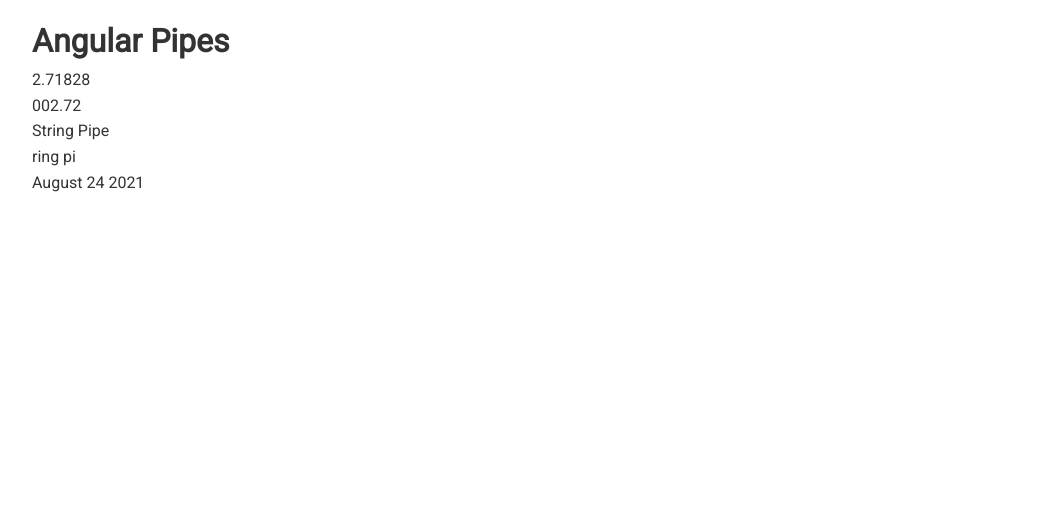
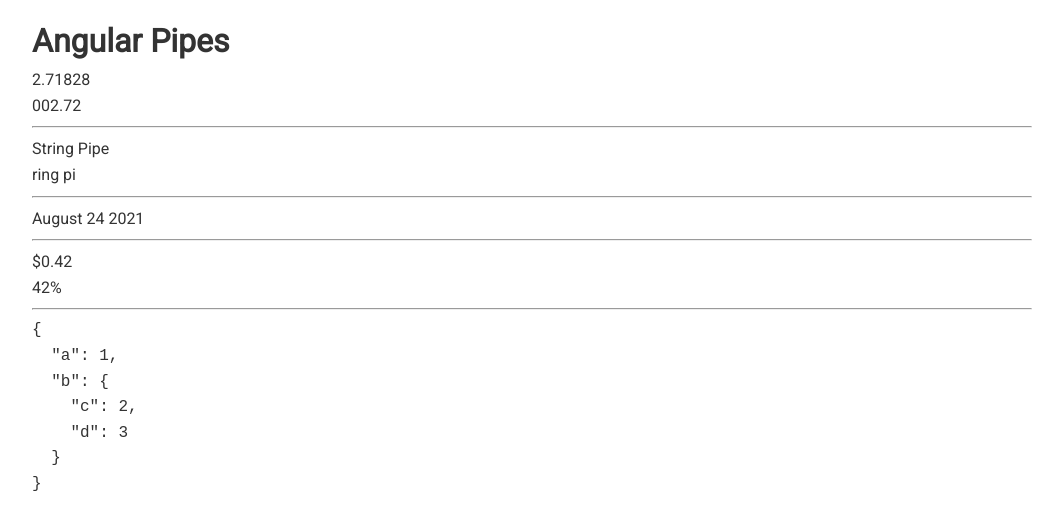
Before and after one commit to sergeynagorny/angular-basics, an Angular app: page / in a window 1280 px wide. Shown: the top 530 px of the page, without its empty margins (108-1171 px from the left). Built offline with nearby package versions, Linux system fonts and the light colour scheme.

Commit message:
currency percent json

```diff
--- a/src/app/app.component.html
+++ b/src/app/app.component.html
@@ -3,9 +3,14 @@
 
   <p>{{ e | number:'1.1-5' }}</p> <!-- 2.71828 -->
   <p>{{ e | number:'3.1-2' }}</p> <!-- 002.72 -->
-
+  <hr/>
   <p>{{ str | lowercase | uppercase | titlecase }}</p>
   <p>{{ str | slice:2:-2 }}</p> <!-- ring pi -->
-
+  <hr/>
   <p>{{ date | date:'MMMM dd yyy' }}</p>
+  <hr/>
+  <p>{{ float | currency }}</p>
+  <p>{{ float | percent }}</p>
+  <hr/>
+  <pre>{{ obj | json }}</pre>
 </div>
--- a/src/app/app.component.ts
+++ b/src/app/app.component.ts
@@ -9,4 +9,12 @@
   e: number = Math.E;
   str: string = 'string pipe';
   date: Date = new Date();
+  float = 0.42;
+  obj = {
+    a: 1,
+    b: {
+      c: 2,
+      d: 3,
+    },
+  };
 }
```
